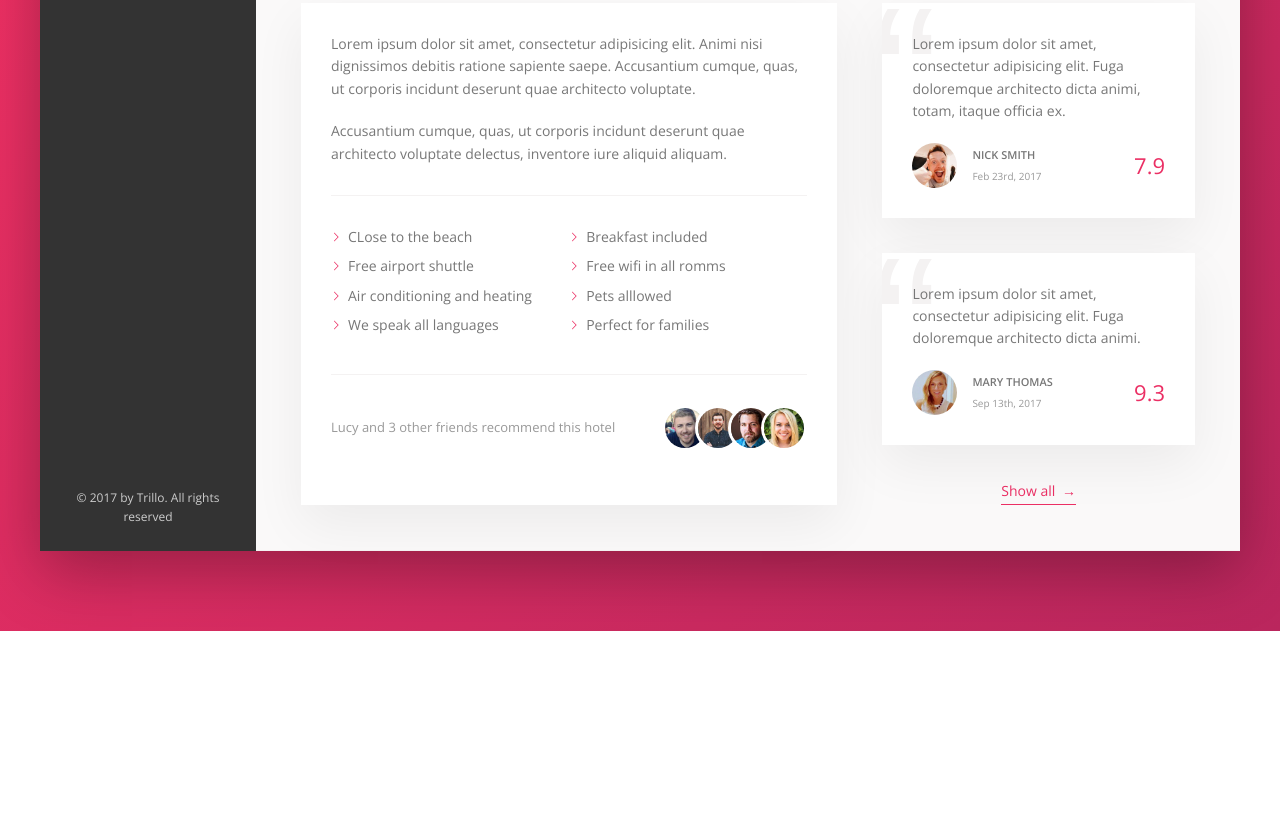
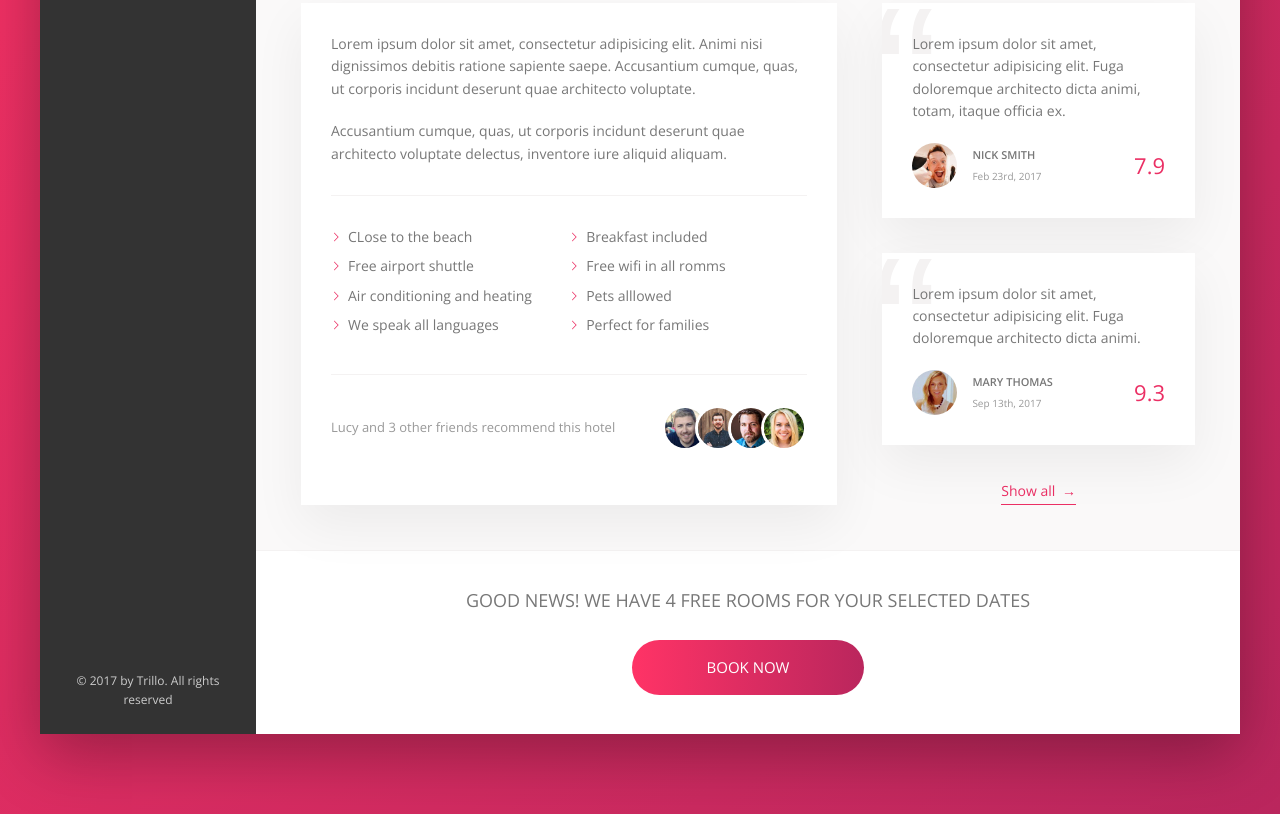
Before and after one commit to concentrator/trillo, a website: page index.html in a window 1280 px wide. Shown: the part 644-1458 px from the top of the page. Before the commit the page ends 1275 px from the top, so only its background shows below. Drawn offline with nearby package versions, Linux system fonts and the light colour scheme.

Commit message:
Adds cta section

```diff
--- a/index.html
+++ b/index.html
@@ -188,6 +188,13 @@
                 <a href="#" class="button-inline">Show all <span>&rarr;</span></a>
               </div>
             </section>
+            <section class="cta">
+              <h2 class="cta__book-now">Good news! We have 4 free rooms for your selected dates</h2>
+              <a href="#" class="button">
+                <span class="button__visible">Book now</span>
+                <span class="button__invisible">Only 4 rooms left</span>
+              </a>
+            </section>
           </main>
 
         </div>
--- a/scss/components/_button.scss
+++ b/scss/components/_button.scss
@@ -1,3 +1,53 @@
+.button {
+  position: relative;
+  display: inline-block;
+  font: inherit;
+  font-size: 1.5rem;
+  line-height: 1;
+  font-weight: 300;
+  text-transform: uppercase;
+  border-radius: 100px;
+  background-image: linear-gradient(to right, var(--color-primary-light), var(--color-primary-dark));
+  color: #ffffff;
+  overflow: hidden;
+
+  &__visible {
+    display: inline-block;
+    padding: 2rem 7.5rem;
+    transition: all 0.2s;
+  }
+
+  &__invisible {
+    display: inline-block;
+    width: 100%;
+    height: 100%;
+    position: absolute;
+    top: -100%;
+    left: 0;
+    padding: 2rem 0;
+    transition: all 0.2s;
+  }
+
+  &:hover {
+    background-image: linear-gradient(to left, var(--color-primary-light), var(--color-primary-dark));
+  }
+
+  &:hover {
+    .button__visible {
+      transform: translateY(100%);
+    }
+
+    .button__invisible {
+      top: 0;
+    }
+  }
+
+  &:focus {
+    outline: none;
+    animation: pulsate 1s infinite;
+  }
+}
+
 .button-inline {
   display: inline-block;
   padding-bottom: 2px;
--- /dev/null
+++ b/scss/components/_cta.scss
@@ -0,0 +1,11 @@
+.cta {
+  padding: 3.5rem 4.5rem;
+  text-align: center;
+
+  &__book-now {
+    font-size: 1.8rem;
+    font-weight: 300;
+    text-transform: uppercase;
+    margin-bottom: 2.5rem;
+  }
+}
--- a/scss/style.scss
+++ b/scss/style.scss
@@ -17,3 +17,4 @@
 @import "components/overview";
 @import "components/recommend";
 @import "components/review";
+@import "components/cta";
```
Also changed, not shown: css/style.css.
